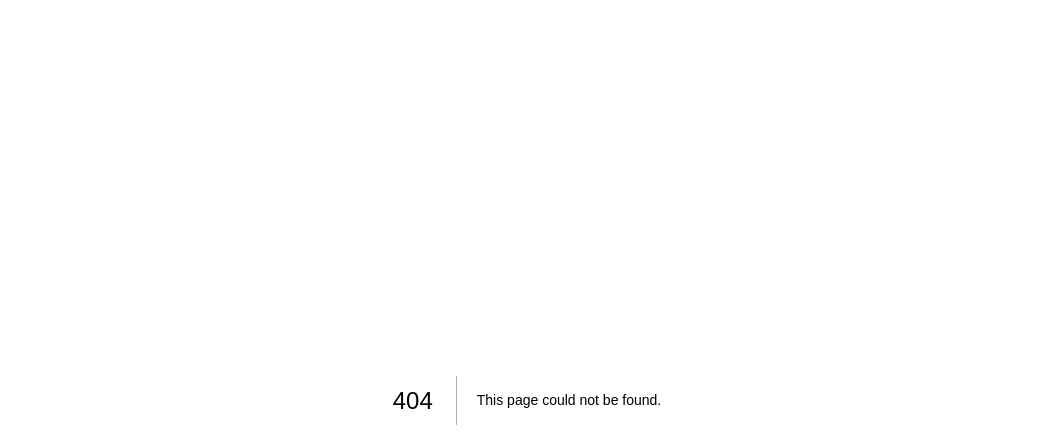
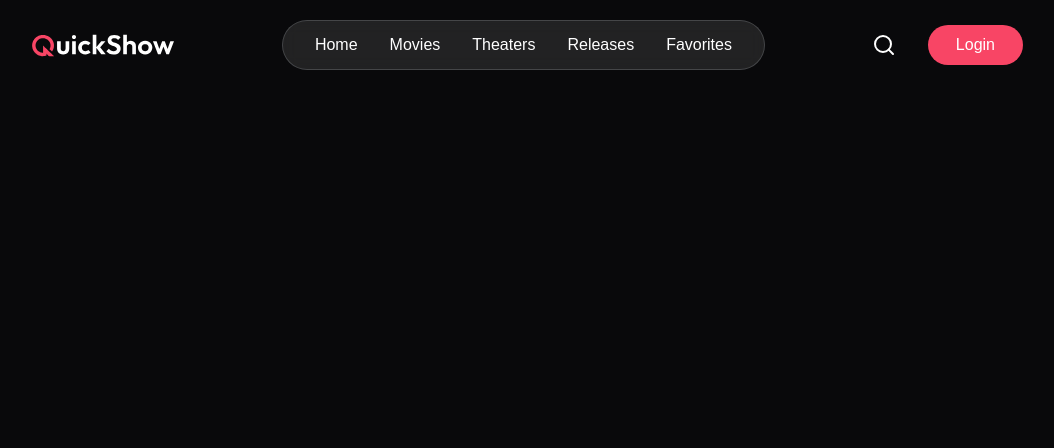
Before and after one commit to DH-0216/Seatify-Movie-Ticket-Booking-System, a Next.js app in the folder frontend/: page /Favorite in a window 1280 px wide. Before the commit this address had no page. Shown: the top 448 px of the page, without its empty margins (113-1167 px from the left). Built offline with nearby package versions, Linux system fonts and the light colour scheme.

Commit message:
add navbar

```diff
--- /dev/null
+++ b/frontend/src/app/Favorite/page.jsx
@@ -0,0 +1,11 @@
+import React from 'react'
+
+const Favorite = () => {
+  return (
+    <div>
+
+    </div>
+  )
+}
+
+export default Favorite
--- /dev/null
+++ b/frontend/src/app/MovieDetails/page.jsx
@@ -0,0 +1,11 @@
+import React from 'react'
+
+const MovieDetails = () => {
+  return (
+    <div>
+
+    </div>
+  )
+}
+
+export default MovieDetails
--- /dev/null
+++ b/frontend/src/app/Movies/page.jsx
@@ -0,0 +1,11 @@
+import React from 'react'
+
+const Movies = () => {
+  return (
+    <div>
+
+    </div>
+  )
+}
+
+export default Movies
--- /dev/null
+++ b/frontend/src/app/MyBookings/page.jsx
@@ -0,0 +1,11 @@
+import React from 'react'
+
+const MyBookings = () => {
+  return (
+    <div>
+
+    </div>
+  )
+}
+
+export default MyBookings
--- /dev/null
+++ b/frontend/src/app/SeatLayout/page.jsx
@@ -0,0 +1,11 @@
+import React from 'react'
+
+const SeatLayout = () => {
+  return (
+    <div>
+
+    </div>
+  )
+}
+
+export default SeatLayout
--- a/frontend/src/app/layout.js
+++ b/frontend/src/app/layout.js
@@ -1,5 +1,7 @@
 import { Geist, Geist_Mono } from "next/font/google";
 import "./globals.css";
+import NavBar from "@/components/shared/NavBar";
+import Footer from "@/components/shared/Footer";
 
 const geistSans = Geist({
   variable: "--font-geist-sans",
@@ -23,7 +25,9 @@
       <body
         className={`${geistSans.variable} ${geistMono.variable} antialiased`}
       >
+        <NavBar/>
         {children}
+        <Footer/>
       </body>
     </html>
   );
--- a/frontend/src/components/sections/HeroSection/page.jsx
+++ b/frontend/src/components/sections/HeroSection/page.jsx
@@ -8,7 +8,7 @@
     <div className="flex flex-col items-start justify-center gap-4 px-6 md:px-16 lg:px-36 bg-hero bg-cover bg-center h-screen">
       <Image
         src={assets.marvelLogo}
-        alt="marvelLogo"
+        alt=""
         className="max-h-11 lg:h-11 mt-20"
       />
 
--- /dev/null
+++ b/frontend/src/components/shared/Footer.jsx
@@ -0,0 +1,11 @@
+import React from 'react'
+
+const Footer = () => {
+  return (
+    <div>
+
+    </div>
+  )
+}
+
+export default Footer
--- /dev/null
+++ b/frontend/src/components/shared/NavBar.jsx
@@ -0,0 +1,81 @@
+
+"use client"
+import Link from "next/link";
+import Image from "next/image";
+import React, { useState } from "react";
+import { assets } from "@/assets/assets";
+import { MenuIcon, SearchIcon, XIcon } from "lucide-react";
+
+const NavBar = () => {
+  const [isOpen, setIsOpen] = useState(false);
+  return (
+    <div className="fixed top-0 left-0 z-50 w-full flex items-center justify-between px-6 md:px-16 lg:px-36 py-5">
+      <Link href="/" className="max-md:flex-1">
+        <Image src={assets.logo} alt="" className="w-36 h-auto" />
+      </Link>
+
+      <div
+        className={`max-md:absolute max-md:top-0 max-md:left-0 max-md:font-medium max-md:text-lg z-50 flex flex-col md:flex-row items-center max-md:justify-center gap-8 min-md:px-8 py-3 max-md:h-screen min-md:rounded-full backdrop-blur bg-black/70 md:bg-white/10 md:border border-gray-300/20 overflow-hidden transition-[width] duration-300 ${
+          isOpen ? "max-md:w-full" : "max-md:w-0"
+        }`}
+      >
+        <XIcon
+          className="md:hidden absolute top-6 right-6 w-6 h-6 cursor-pointer"
+          onClick={() => setIsOpen(!isOpen)}
+        />
+
+        <Link
+          href="/"
+          onClick={() => {
+            scrollTo(0, 0), setIsOpen(false);
+          }}
+        >
+          Home
+        </Link>
+        <Link
+          href="/movies"
+          onClick={() => {
+            scrollTo(0, 0), setIsOpen(false);
+          }}
+        >
+          Movies
+        </Link>
+        <Link
+          href="/"
+          onClick={() => {
+            scrollTo(0, 0), setIsOpen(false);
+          }}
+        >
+          Theaters
+        </Link>
+        <Link
+          href="/"
+          onClick={() => {
+            scrollTo(0, 0), setIsOpen(false);
+          }}
+        >
+          Releases
+        </Link>
+        <Link
+          href="/favorite"
+          onClick={() => {
+            scrollTo(0, 0), setIsOpen(false);
+          }}
+        >
+          Favorites
+        </Link>
+      </div>
+
+      <div className="flex items-center gap-8">
+        <SearchIcon className="max-md:hidden w-6 h-6 cursor-pointer" />
+        <button className="px-4 py-1 sm:px-7 sm:py-2 bg-primary hover:bg-primary-dull transition rounded-full font-medium cursor-pointer">
+          Login
+        </button>
+      </div>
+
+      <MenuIcon className="max-md:ml-4 md:hidden w-8 h-8 cursor-pointer" onClick={()=>setIsOpen(!isOpen)}/>
+    </div>
+  );
+};
+
+export default NavBar;
```
